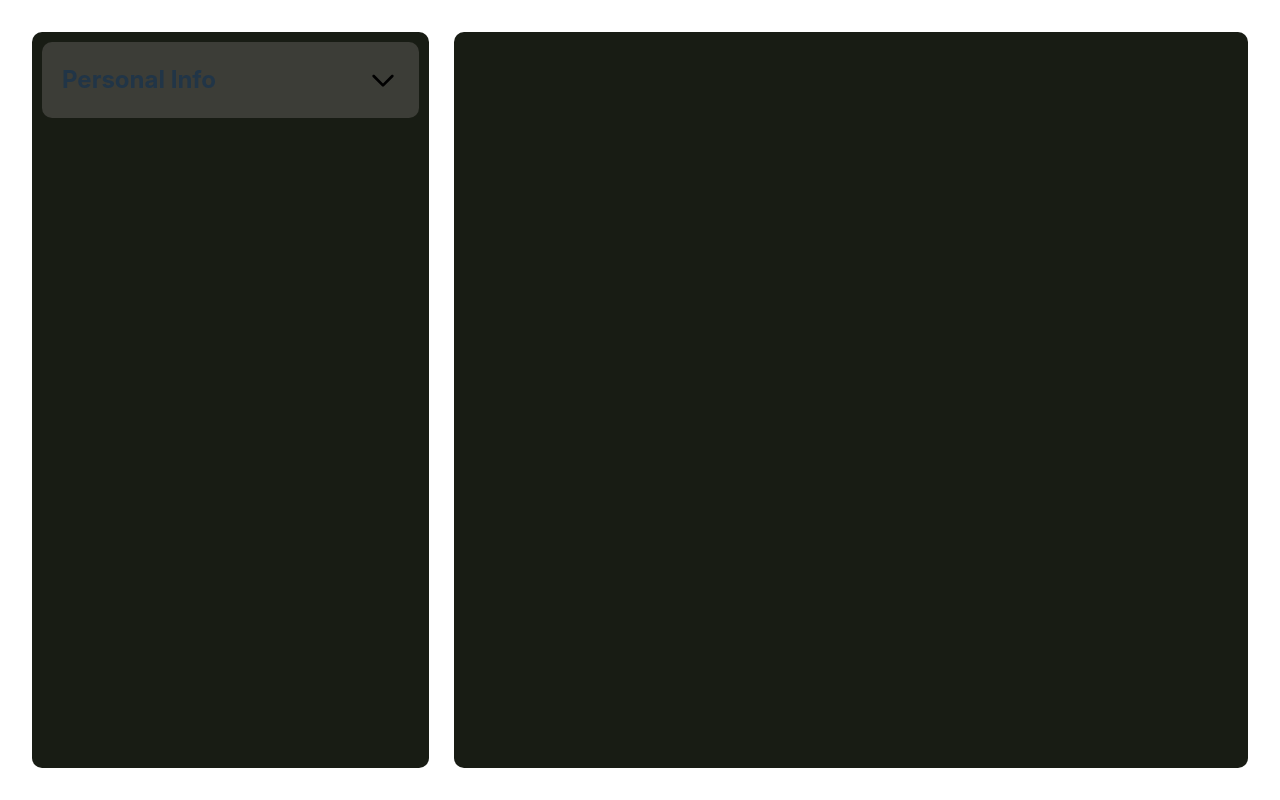
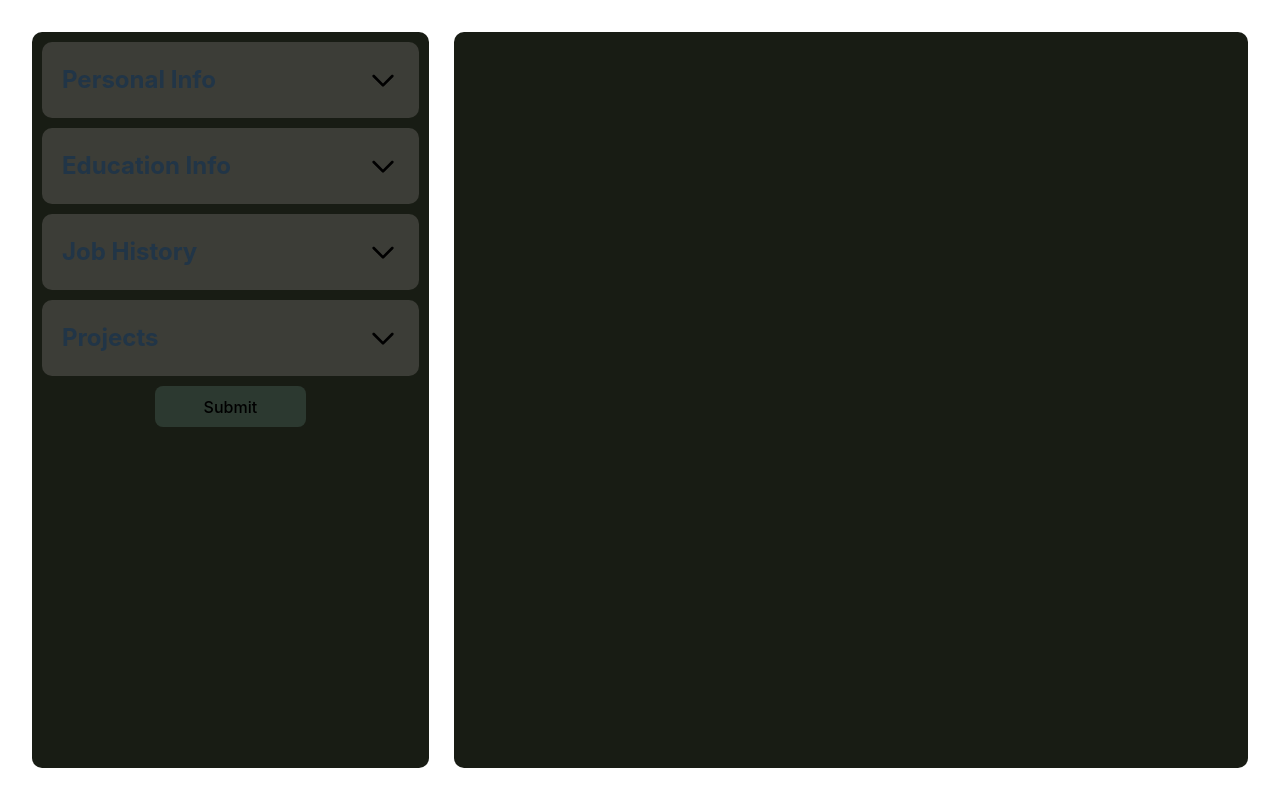
Before and after one commit to kaezrr/cv-application, a React (Vite) app: page / in a window 1280 px wide. Built offline with nearby package versions, Linux system fonts and the light colour scheme.

Commit message:
Finish front end for details

```diff
--- a/src/components/Details.jsx
+++ b/src/components/Details.jsx
@@ -1,15 +1,56 @@
+import { useState } from "react";
 import "../styles/DetailsResume.css";
 import InfoSection from "../components/InfoSection";
 
 export default function Details() {
+  const [open, setOpen] = useState("");
   return (
     <div className="details">
-      <InfoSection heading={"Personal Info"} formName={"personal"}>
+      <InfoSection
+        heading="Personal Info"
+        formName="personal"
+        open={open === "personal"}
+        change={setOpen}
+      >
         <input placeholder="First Name" />
         <input placeholder="Last Name" />
-        <input placeholder="Phone Number" type="tel" className="phone" />
-        <input placeholder="Email Address" type="email" className="email" />
+        <input placeholder="Phone Number" type="tel" id="phone" />
+        <input placeholder="Email Address" type="email" id="email" />
       </InfoSection>
+      <InfoSection
+        heading="Education Info"
+        formName="education"
+        open={open === "education"}
+        change={setOpen}
+      >
+        <input placeholder="School Name" id="school" />
+        <input placeholder="Degree Description" id="degree" />
+        <input type="date" name="start-date" id="start-date" />
+        <input type="date" name="end-date" id="end-date" />
+      </InfoSection>
+      <InfoSection
+        heading="Job History"
+        formName="jobs"
+        open={open === "jobs"}
+        change={setOpen}
+      >
+        <input placeholder="Company Name" />
+        <input placeholder="Position Title" />
+        <textarea placeholder="Description" rows="4" id="job-description" />
+        <input type="date" />
+        <input type="date" />
+      </InfoSection>
+      <InfoSection
+        heading="Projects"
+        formName="projects"
+        open={open === "projects"}
+        change={setOpen}
+      >
+        <input placeholder="Project Title" id="project-title" />
+        <textarea placeholder="Description" rows="4" id="project-description" />
+        <input placeholder="Project link (optional)" id="project-link" />
+      </InfoSection>
+      <button>Submit</button>
     </div>
   );
 }
--- a/src/components/InfoSection.jsx
+++ b/src/components/InfoSection.jsx
@@ -1,7 +1,12 @@
 import { useState } from "react";
 
-export default function EducationDetails({ heading, formName, children }) {
-  const [open, setOpen] = useState(false);
+export default function EducationDetails({
+  heading,
+  formName,
+  children,
+  open,
+  change,
+}) {
   return (
     <section className="info-form">
       <div className="top-head">
@@ -10,7 +15,7 @@ export default function EducationDetails({ heading, formName, children }) {
           src="/down.svg"
           alt="down"
           className={open ? "open" : ""}
-          onClick={() => setOpen(!open)}
+          onClick={() => change(open ? "" : formName)}
         />
       </div>
       <form className={formName + (open ? " open" : "")}>{children}</form>
--- a/src/styles/App.css
+++ b/src/styles/App.css
@@ -6,7 +6,7 @@
   flex: 1;
 
   display: grid;
-  min-height: 100vh;
+  height: 100vh;
   gap: 2vw;
   grid-template-columns: 1fr 2fr;
 }
--- a/src/styles/DetailsResume.css
+++ b/src/styles/DetailsResume.css
@@ -7,6 +7,8 @@
 
 .details {
   display: flex;
+  overflow-y: scroll;
+  scrollbar-width: none;
   flex-direction: column;
   gap: 10px;
 }
@@ -40,31 +42,52 @@
   border-radius: 10px;
 }
 
-.personal {
+form {
   display: none;
+}
+
+form.open {
+  display: grid;
+}
+
+.personal,
+.education,
+.jobs,
+.projects {
   grid-template-columns: 1fr 1fr;
-  grid-template-rows: 3fr;
+  grid-template-rows: 4fr;
   gap: 20px;
 }
 
-.personal.open {
-  display: grid;
-}
-
-.personal > .phone,
-.personal > .email {
+#school,
+#degree,
+#phone,
+#job-description,
+#project-description,
+#project-link,
+#email,
+#project-title {
   grid-column: 1 / 3;
 }
 
+textarea,
 input {
   box-sizing: border-box;
-  font-size: 1rem;
   border: none;
   width: 100%;
+  resize: none;
+  font-size: 1rem;
   border-radius: 15px;
   padding: 8px 15px;
 }
 
-input:focus {
+input:focus,
+textarea:focus {
   outline: none;
 }
+
+.details > button {
+  background-color: #2c3930;
+  width: 40%;
+  margin: 0 auto;
+}
```
